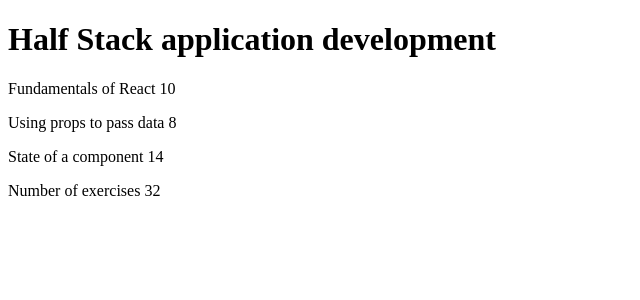
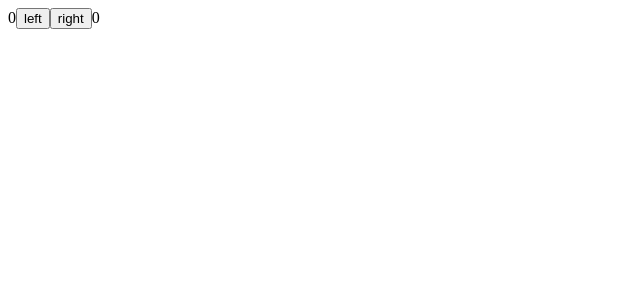
Before and after one commit to stefanomontr/helsinki-react-course, a React (Create React App) app: page / in a window 1280 px wide. Shown: the top 300 px of the page, without its empty margins (0-640 px from the left). Built offline with nearby package versions, Linux system fonts and the light colour scheme.

Commit message:
Added ObjectState.js (shows how to use useState when the state is an object).

```diff
--- a/src/App.js
+++ b/src/App.js
@@ -1,47 +1,27 @@
-const Header = (props) => (
-  <h1>{props.course}</h1>
-)
-
-const PartExercises = (props) => (
-  <p>
-     {props.part.name} {props.part.exercises}
-  </p>
-)
-
-const Content = (props) => (
-  <>
-    {props.parts.map(part => <PartExercises part={part} key={part.name}/>)}
-  </>
-)
-
-const Total = (props) => (
-  <p>Number of exercises {props.parts.reduce((prev, curr) => prev + curr.exercises, 0)}</p>
-)
-
-const newPart = (name, exercises) => ({
-    name: name,
-    exercises: exercises
-})
-
-const newParts = (parts) => (
-  Object.keys(parts).map(k => newPart(k, parts[k]))
-)
+import { useState } from 'react'
 
 const App = () => {
-  const course = {
-    name: 'Half Stack application development',
-    parts: newParts({
-      'Fundamentals of React': 10,
-      'Using props to pass data': 8,
-      'State of a component': 14
-    })
+  const [left, setLeft] = useState(0)
+  const [right, setRight] = useState(0)
+  const [allClicks, setAll] = useState([])
+
+  const handleLeftClick = () => {
+    setAll(allClicks.concat('L'))
+    setLeft(left + 1)
+  }
+
+  const handleRightClick = () => {
+    setAll(allClicks.concat('R'))
+    setRight(right + 1)
   }
 
   return (
     <div>
-      <Header course={course.name}/>
-      <Content parts={course.parts}/>
-      <Total parts={course.parts}/>
+      {left}
+      <button onClick={handleLeftClick}>left</button>
+      <button onClick={handleRightClick}>right</button>
+      {right}
+      <p>{allClicks.join(' ')}</p>
     </div>
   )
 }
```
Also changed, not shown: src/ObjectState.js (added, +37 -0 lines).
